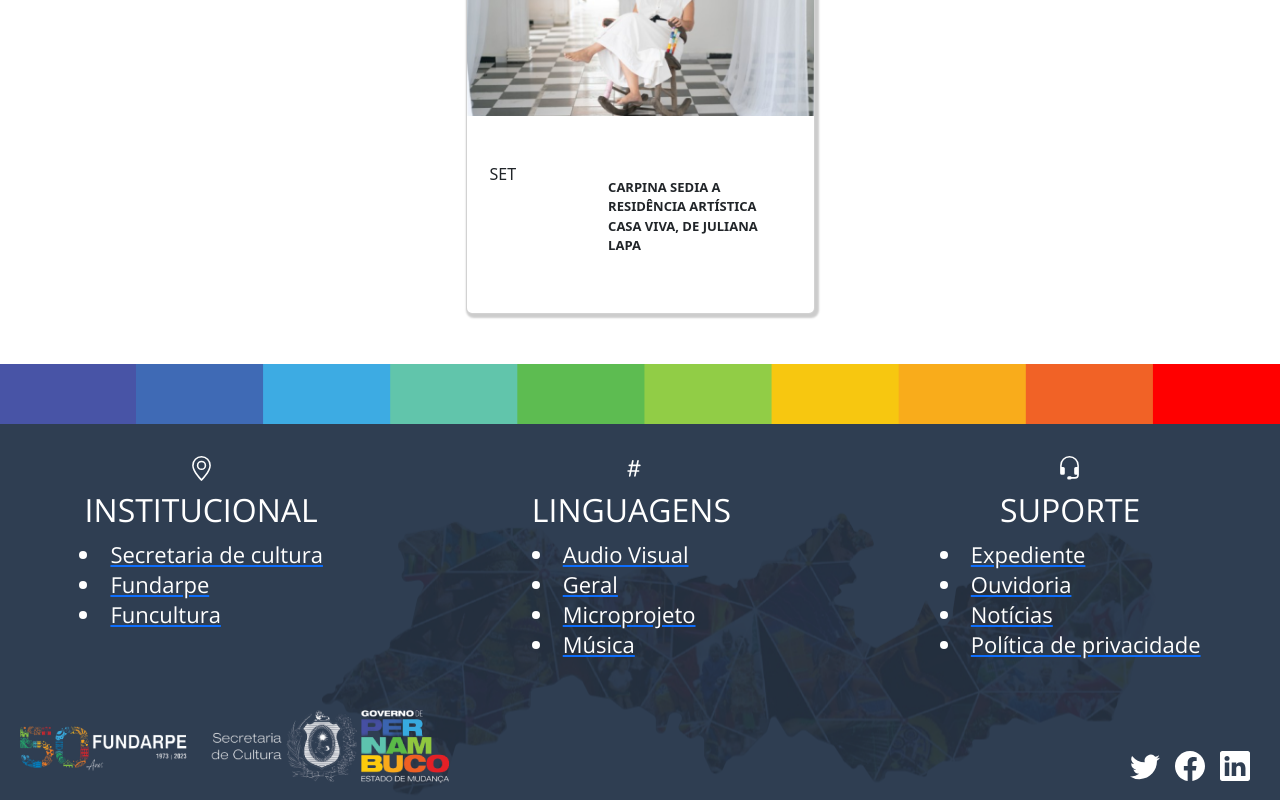
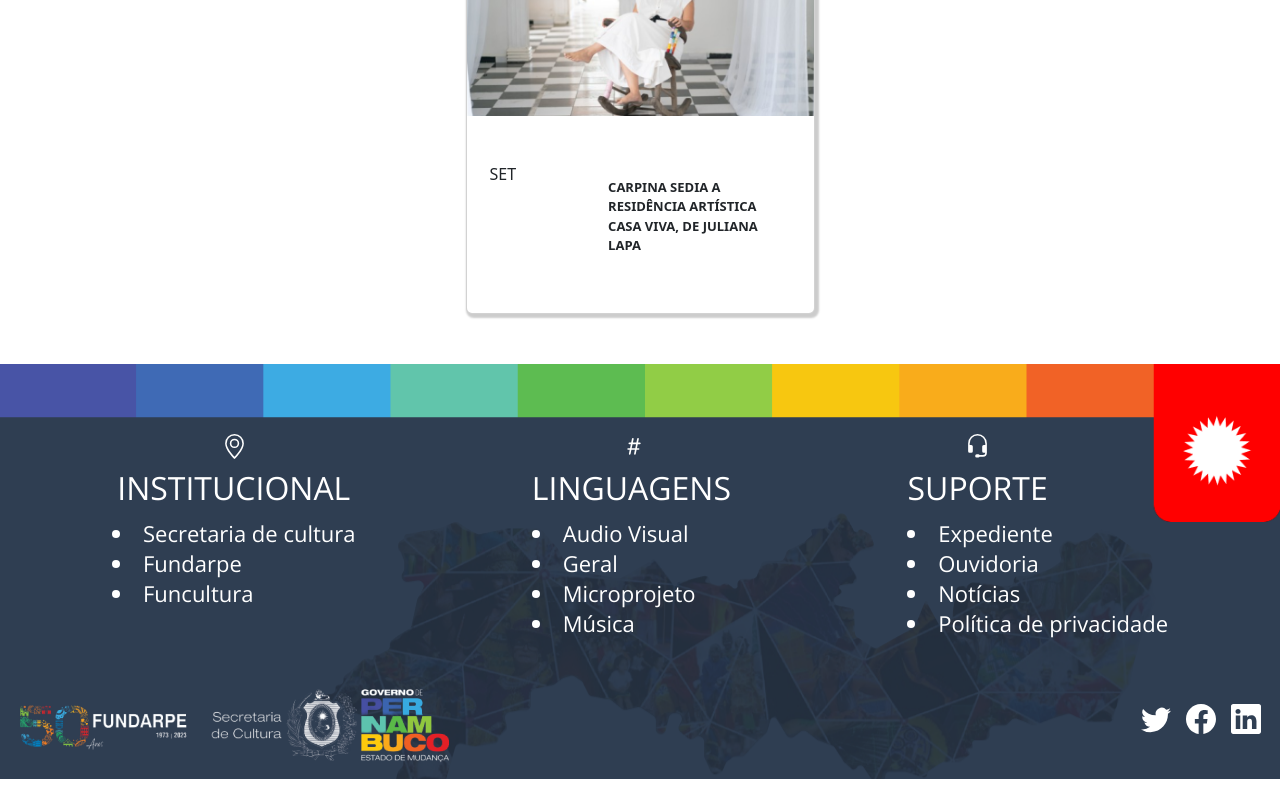
Before and after one commit to Squad11Unit/fundarpe_unit, a React (Create React App) app: page / in a window 1280 px wide. Shown: the part 4685-5485 px from the top of the page. After the commit the page ends 5464 px from the top, so only its background shows below. Built offline with nearby package versions, Linux system fonts and the light colour scheme.

Commit message:
feat: Adjust color bar, style and add links

```diff
--- a/src/components/Footer/index.js
+++ b/src/components/Footer/index.js
@@ -82,8 +82,8 @@ const Footer = () => (
           alt="logo de 50 anos da fundarpe e do governo de pernambuco"
         />
         <div className="social">
-          <Twitter />
-          <Facebook />
+          <a href="https://twitter.com/culturape"> <Twitter/> </a>
+          <a href="https://www.facebook.com/culturape"> <Facebook/> </a>
           <Linkedin />
         </div>
       </section>
--- a/src/components/Footer/styled.js
+++ b/src/components/Footer/styled.js
@@ -17,13 +17,14 @@ export const ContainerFooter = styled.div`
         display: flex;
         justify-content: center;
         width: 100%;
-        height: 60.274px;
+        margin-bottom: -120px;
     }
 
     .conteudo{
         display: flex;
-        justify-content: space-around;
-        gap: 50px;
+        justify-content: space-between;
+        flex-wrap: wrap;
+        padding: 0 5rem;
         h1{
             margin: 0 0 10px 0;
             text-align: center;
@@ -36,8 +37,11 @@ export const ContainerFooter = styled.div`
             height: 25px;
             margin-bottom: 10px;
         }
-        li{
-            text-decoration: none;
+        a:link{
+                text-decoration: none;
+        }
+        @media (max-width: 768px) {
+            justify-content: center;
         }
     }
 
@@ -122,10 +126,13 @@ export const ContainerFooter = styled.div`
         position: relative;
         padding: 2rem;
         align: right;
-
+        svg{
+            margin-left: -60px;
+        }
     }
     .suporte > h1{
         position: relative;
+        margin-right: 120px;
         color: #FFF;
         font-size: 32px;
     }
@@ -158,16 +165,28 @@ export const ContainerFooter = styled.div`
     }
 
     .social{
-        float: right;
-        position: relative;
-        top: 60px;
-        color: white;
         display: flex;
         gap: 15px;
-        margin-right: 30px;
         svg{
             width: 30px;
             height: 30px;
+            color: white;
+        }
+    }
+
+    .ultimos-elementos {
+        display: flex;
+        justify-content: space-between;
+        margin-right: 1.2rem;
+        align-items: center;
+        flex-wrap: wrap;
+        img {
+            @media (max-width: 768px) {
+                width: 100%;
+            }
+        }
+        @media (max-width: 768px) {
+            justify-content: center;
         }
     }
 
```
Also changed, not shown: src/Assets/Footer/Barra colorida footer.png.
